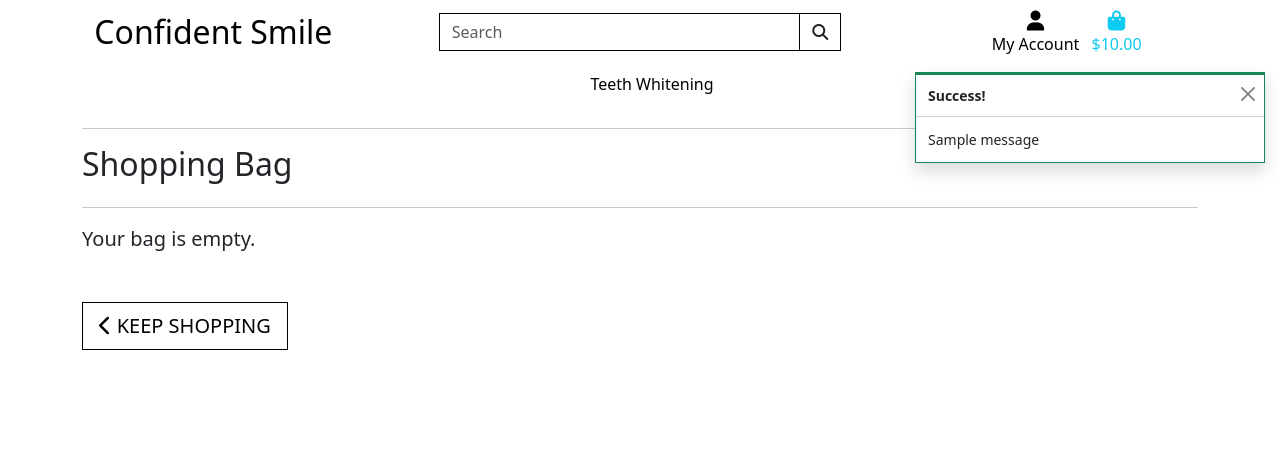
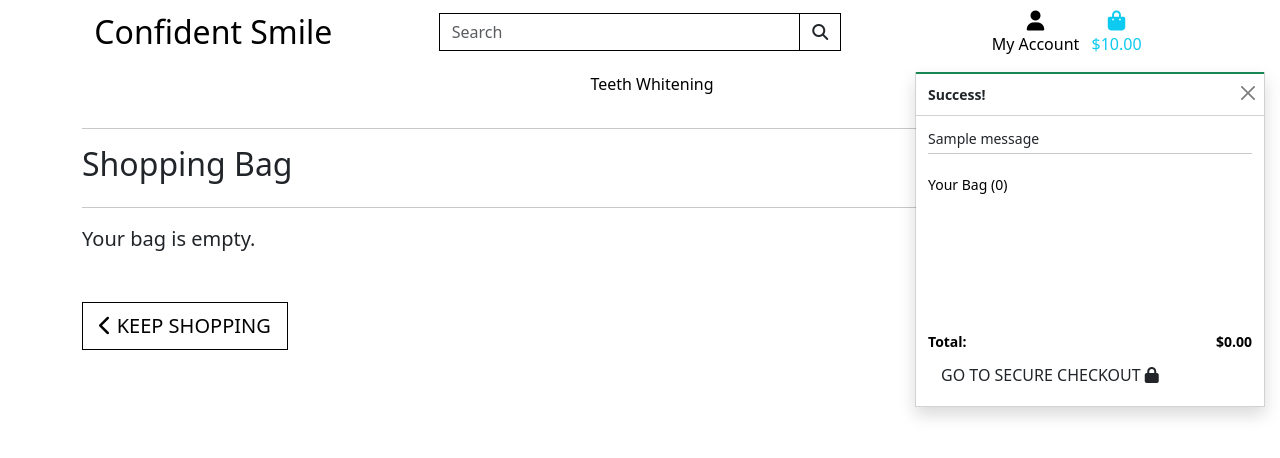
Before and after one commit to assofiejakobsson/confident-smile, a Django app: page /bag/ in a window 1280 px wide. Shown: the top 458 px of the page. Run offline with Django 3.2, Linux system fonts and the light colour scheme; tables that the repository leaves empty hold one stand-in row (values such as "Sample post"); one stand-in notice (Sample message) is shown; some libraries are stand-ins or nearby versions.

Commit message:
Added notification for shopping bag. And updated the views in the bag app.

```diff
--- a/bag/views.py
+++ b/bag/views.py
@@ -1,4 +1,4 @@
-from django.shortcuts import render, redirect, reverse, HttpResponse
+from django.shortcuts import render, redirect, reverse, HttpResponse, get_object_or_404
 from django.contrib import messages
 from products.models import Product
 
@@ -11,13 +11,14 @@
 
 def add_to_bag(request, item_id):
 
-    product = Product.objects.get(pk=item_id)
+    product = get_object_or_404(Product, pk=item_id)
     quantity = int(request.POST.get('quantity'))
     redirect_url = request.POST.get('redirect_url')
     bag = request.session.get('bag', {})
 
     if item_id in list(bag.keys()):
         bag[item_id] += quantity
+        messages.success(request, f'Updated {product.name} quantity to {bag[item_id]}')
     else:
         bag[item_id] = quantity
         messages.success(request, f'Added {product.name} to your bag')
@@ -27,12 +28,16 @@
 
 
 def adjust_bag(request, item_id):
+
+    product = get_object_or_404(Product, pk=item_id)
     quantity = int(request.POST.get('quantity'))
     bag = request.session.get('bag', {})
+
 
     current_quantity = bag.get(item_id, 0)
 
     bag[item_id] = current_quantity + quantity
+    messages.success(request, f'Removed {product.name} from your bag')
 
     request.session['bag'] = bag
     return redirect(reverse('bag:bag'))
@@ -41,13 +46,18 @@
 def remove_from_bag(request, item_id):
 
     try:
+        product = get_object_or_404(Product, pk=item_id)
         bag = request.session.get('bag', {})
 
         if item_id in bag:
             del bag[item_id]
+            messages.success(request, f'Removed {product.name} from your bag')
+        else:
+            messages.error(request, 'Item not found in your bag')
 
         request.session['bag'] = bag
         return HttpResponse(status=200)
 
     except Exception as e:
+        messages.error(request, f'Error removing item: {e}')
         return HttpResponse(status=500)
--- a/static/css/style.css
+++ b/static/css/style.css
@@ -47,6 +47,12 @@
 }
 
 
+.bag-notification-wrapper {
+    height: 100px;
+    overflow-x: hidden;
+    overflow-y: auto;
+}
+
 .btt-button {
     height: 42px;
     width: 42px;
--- a/templates/includes/toasts/toast_success.html
+++ b/templates/includes/toasts/toast_success.html
@@ -1,4 +1,4 @@
-<div class="toast custom-toast rounded-0 border border-success" data-bs-autohide="false">
+<div class="toast custom-toast rounded-0 border-top-0" data-bs-autohide="false">
     <div class="arrow-up arrow-success"></div>
     <div class="w-100 toast-capper bg-success"></div>
     <div class="toast-header bg-white text-dark">
@@ -6,6 +6,43 @@
         <button type="button" class="btn-close ml-2 mb-1 text-dark" data-bs-dismiss="toast" aria-label="Close"></button>
     </div>
     <div class="toast-body bg-white">
-        {{ message }}
+        <div class="row">
+            <div class="col">
+                {{ message }}
+                <hr class="mt-1 mb-3">
+            </div>
+        </div>
+        {% if grand_total %}
+            <p class="logo-font bg-white text-black py-1">Your Bag ({{ product_count }})</p>
+            <div class="bag-notification-wrapper">
+                {% for item in bag_items %}
+                    <div class="row">
+                        <div class="col-3 my-1">
+                            <img class="w-100" src="{{ item.product.image.url }}">
+                        </div>
+                        <div class="col-9">
+                            <p class="my-0"><strong>{{ item.product.name }}</strong></p>
+                            <p class="my-0 small">Qty: {{ item.quantity }}</p>
+                        </div>
+                    </div>
+                {% endfor %}
+            </div>
+            <div class="row">
+                <div class="col">
+                    <strong>
+                        <p class="mt-3 mb-1 text-black">
+                            Total:
+                            <span class="float-end">${{ total|floatformat:2 }}</span>
+                        </p>
+                    </strong>
+                    <a href="{% url 'bag:bag' %}" class="btn btn-black btn-block rounded-0">
+                        <span class="text-uppercase">Go To Secure Checkout</span>
+                        <span class="icon">
+                            <i class="fas fa-lock"></i>
+                        </span>
+                    </a>
+                </div>
+            </div>
+        {% endif %}
     </div>
 </div>
```
